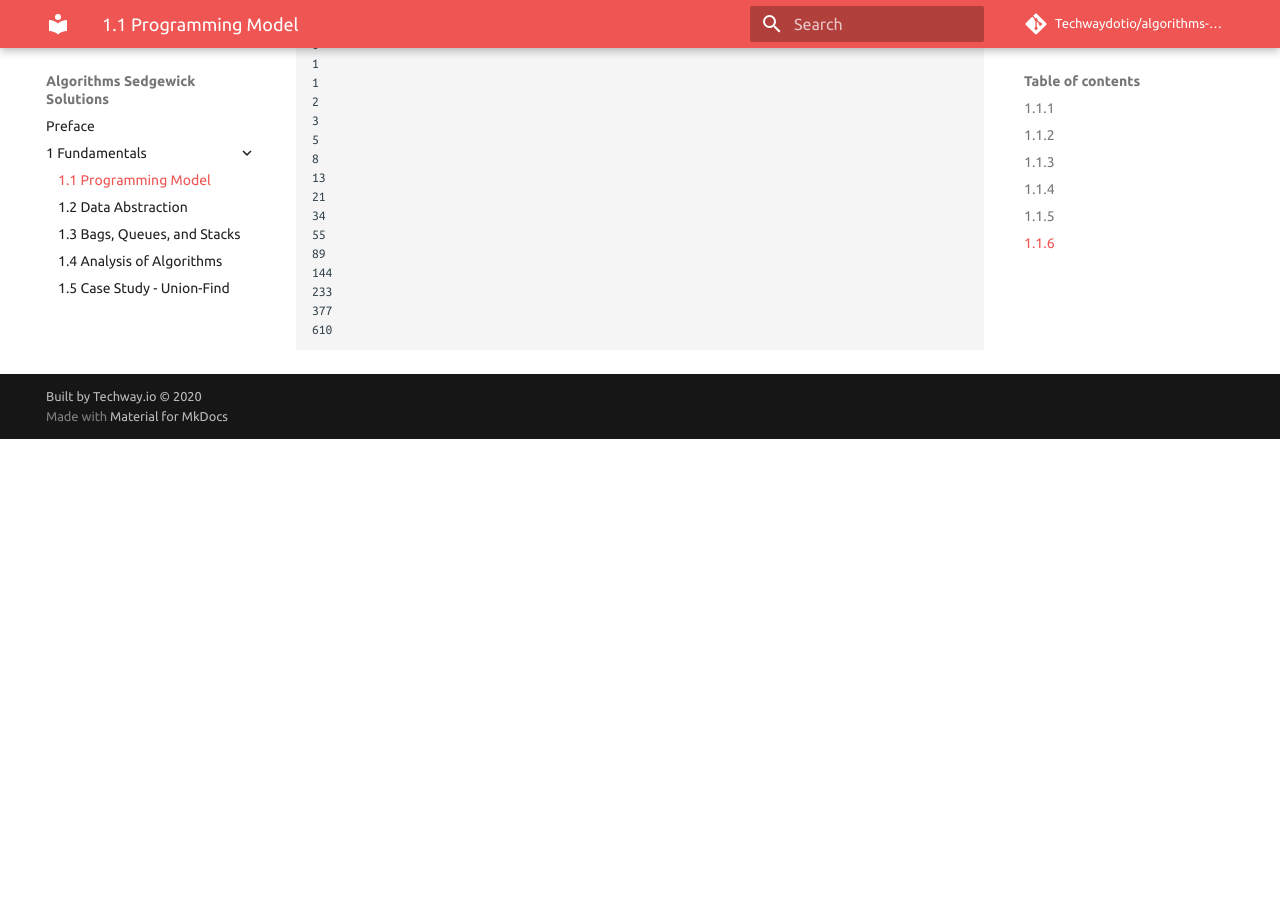
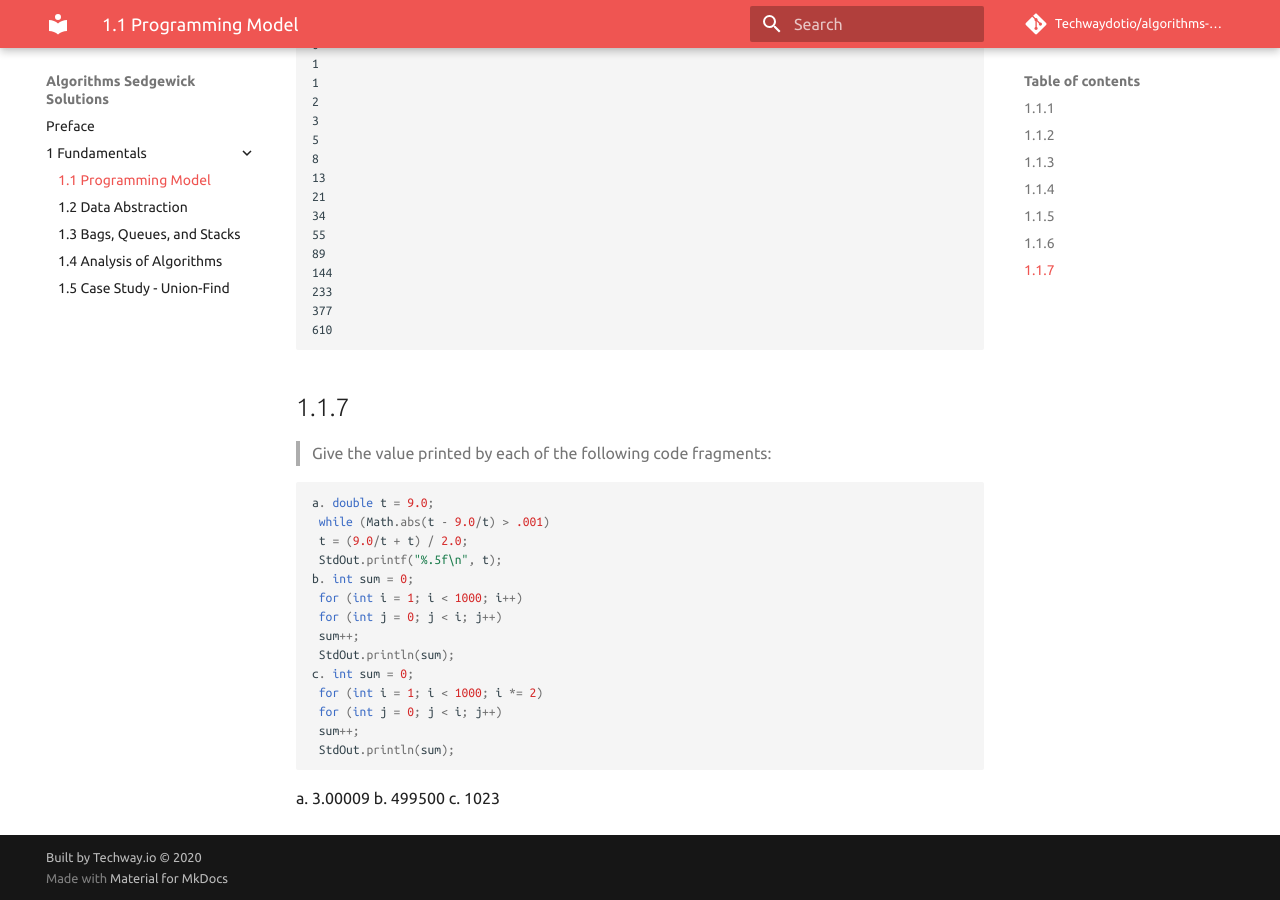
Before and after one commit to Techwaydotio/algorithms-sedgewick, an MkDocs documentation site: the page built from docs/Chap01/1.1.md, in a window 1280 px wide and 900 px high, scrolled down 3272 px. Built offline with MkDocs 1.6.1 and Material for MkDocs 9.7.7, drawn with Linux system fonts in a browser that asks for light colours; nearby versions of some CDN libraries; comment, search, counter and statistics services are not loaded; before the commit the page ends 3711 px from its top, so only the background shows below that.

Commit message:
Ch1 1.1.7

````diff
--- a/docs/Chap01/1.1.md
+++ b/docs/Chap01/1.1.md
@@ -168,3 +168,28 @@ It prints:
 377
 610
 ```
+
+## 1.1.7
+> Give the value printed by each of the following code fragments:
+
+
+```java
+a. double t = 9.0;
+ while (Math.abs(t - 9.0/t) > .001)
+ t = (9.0/t + t) / 2.0;
+ StdOut.printf("%.5f\n", t);
+b. int sum = 0;
+ for (int i = 1; i < 1000; i++)
+ for (int j = 0; j < i; j++)
+ sum++;
+ StdOut.println(sum);
+c. int sum = 0;
+ for (int i = 1; i < 1000; i *= 2)
+ for (int j = 0; j < i; j++)
+ sum++;
+ StdOut.println(sum);
+```
+
+a. 3.00009
+b. 499500
+c. 1023
````
Also changed, not shown: site/Chap01/1.1/index.html, site/search/search_index.json, 2 other files.
